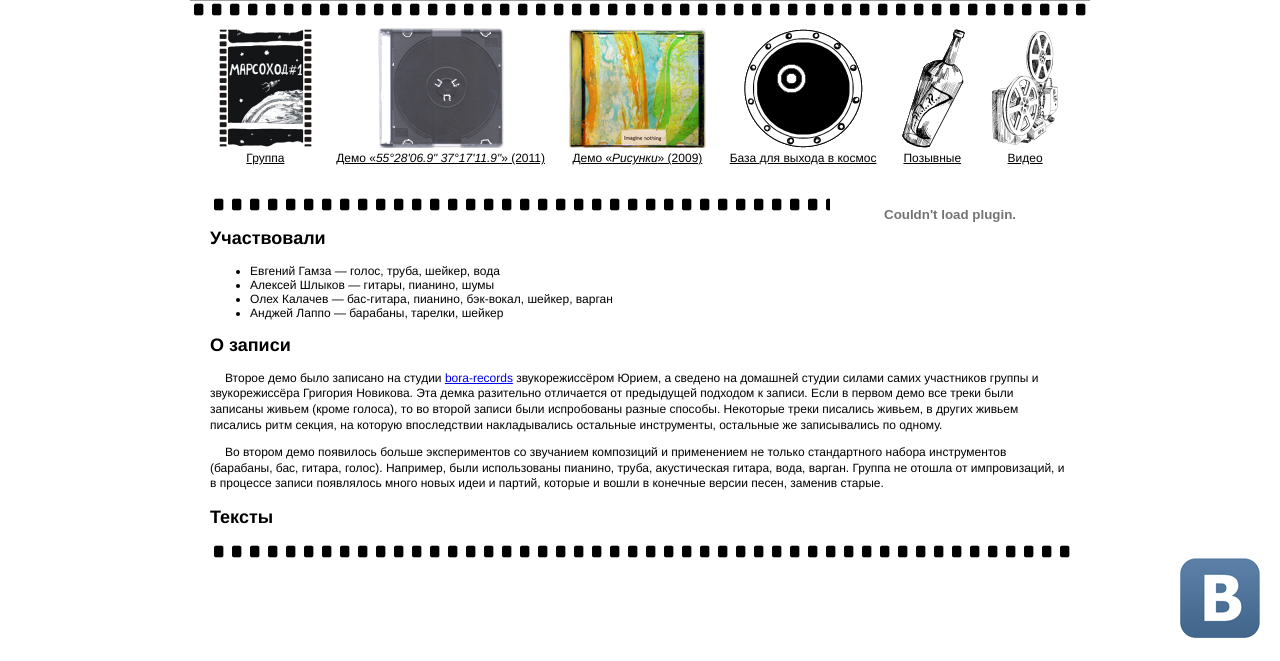
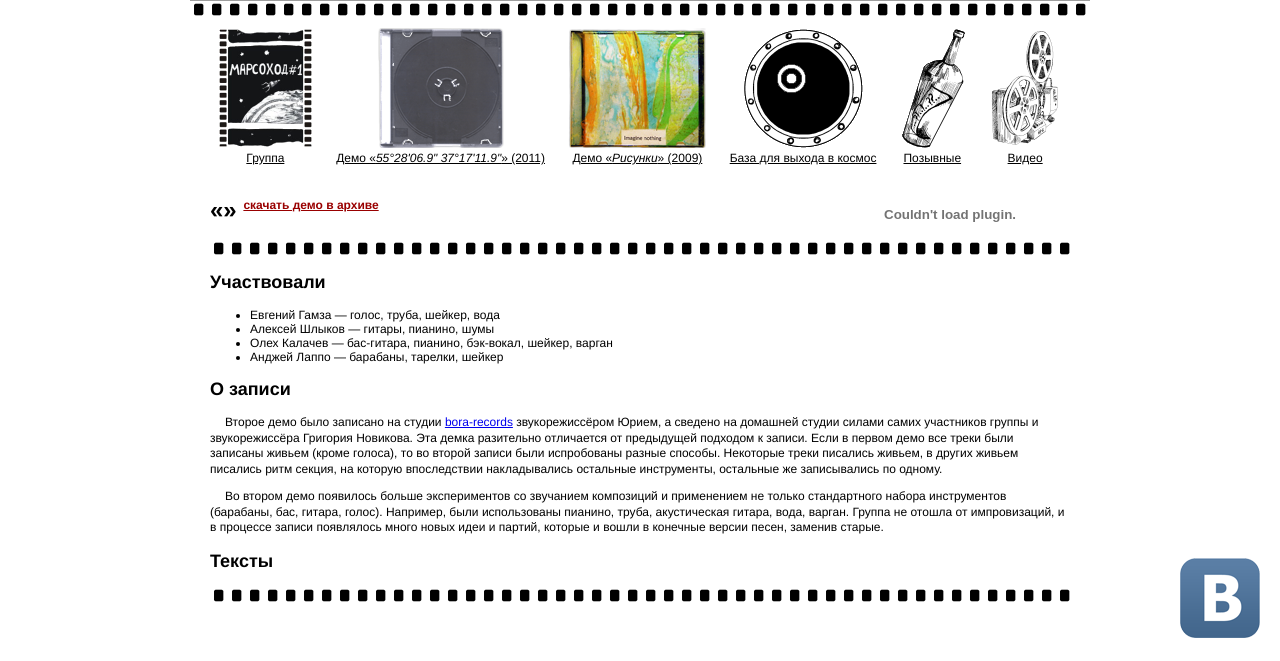
Before and after one commit to okalachev/marsohod1, a Python web app: template templates/demo2.html in a window 1280 px wide. Shown: the part 139-800 px from the top of the page. Run offline with Jinja, Linux system fonts and the light colour scheme; the template is opened without the code that fills it, so the values that code supplies are empty; grey boxes are pictures that could not be loaded.

Commit message:
Firefox links fix, link to demo archives

```diff
--- a/css/main.css
+++ b/css/main.css
@@ -145,9 +145,13 @@ button.play {
 	padding: 10px;
 	text-align: center;
 	color: black;
+	text-decoration: none;
 }
 #menu a:hover {
 	background: #ccccff;
+}
+#menu span {
+	text-decoration: underline;
 }
 .frames {
 	height:140px;
@@ -226,3 +230,11 @@ hr {
 .demo2-tracklist .mp3-link:hover {
 	color: #e90000;
 }
+.archive-link {
+	font-size: 0.5em;
+	vertical-align: super;
+	color: #990000;
+}
+.archive-link:hover {
+	color: #e90000;
+}
--- a/templates/base.html
+++ b/templates/base.html
@@ -1,5 +1,4 @@
-<!DOCTYPE HTML PUBLIC "-//W3C//DTD HTML 4.01//EN"
-	"http://www.w3.org/TR/html4/strict.dtd">
+<!DOCTYPE HTML PUBLIC "-//W3C//DTD HTML 4.01//EN" "http://www.w3.org/TR/html4/strict.dtd">
 <html>
 <head>
 	<title>{% block title %}Марсоход#1{% endblock %}</title>
@@ -35,12 +34,30 @@
 		<div class=frames style='background-image:url(/img/head/{{ rand(1, 9) }}.jpg)'></div>
 		<div class=frameholes></div>
 		<div id=menu>
-			<a href="/band/"><img src='/img/logo.png'><br>Группа</a>
-			<a href="/records/demo2/"><img src='/img/menu/demo2.png' title="55°28'06.9&quot; 37°17'11.9&quot; (2011)"><br>Демо &laquo;<em>55°28'06.9&quot; 37°17'11.9&quot;</em>&raquo; (2011)</a>
-			<a href="/records/risunki/"><img src='/img/menu/risunki.png' title='"Рисунки" (2009)'><br>Демо &laquo;<em>Рисунки</em>&raquo; (2009)</a>
-			<a href="/base/"><img src='/img/menu/base.png'><br>База для выхода в космос</a>
-			<a href="/calls/"><img src='/img/menu/calls.png'><br>Позывные</a>
-			<a href='/video/'><img src="/img/menu/video.png"><br>Видео</a>
+			<a href="/band/">
+				<img src='/img/logo.png'><br>
+				<span>Группа</span>
+			</a>
+			<a href="/records/demo2/">
+				<img src='/img/menu/demo2.png' title="55°28'06.9&quot; 37°17'11.9&quot; (2011)"><br>
+				<span>Демо &laquo;<em>55°28'06.9&quot; 37°17'11.9&quot;</em>&raquo; (2011)</span>
+			</a>
+			<a href="/records/risunki/">
+				<img src='/img/menu/risunki.png' title='"Рисунки" (2009)'><br>
+				<span>Демо &laquo;<em>Рисунки</em>&raquo; (2009)</span>
+			</a>
+			<a href="/base/">
+				<img src='/img/menu/base.png'><br>
+				<span>База для выхода в космос</span>
+			</a>
+			<a href="/calls/">
+				<img src='/img/menu/calls.png'><br>
+				<span>Позывные</span>
+			</a>
+			<a href='/video/'>
+				<img src="/img/menu/video.png"><br>
+				<span>Видео</span>
+			</a>
 		</div>
 
 		<div id=content>
--- a/templates/demo2.html
+++ b/templates/demo2.html
@@ -5,7 +5,7 @@
 
 {% block content %}
 
-<h1><div style="float: right;margin-top:6px;">{{ flash.dew("/demo2.xml") }}</div>{{ album.title }}</h1>
+<h1><div style="float: right;margin-top:6px;">{{ flash.dew("/demo2.xml") }}</div>&laquo;{{ album.title }}&raquo; <a class="archive-link" href="/media/archive/marsohod1-demo2.rar">скачать демо в архиве</a></h1>
 
 {% for p in photos %}
 	{{ photo.thumb(p) }}
--- a/templates/risunki.html
+++ b/templates/risunki.html
@@ -5,6 +5,8 @@
 {% block title %}Демо «Рисунки»{% endblock %}
 
 {% block content %}
+
+<h1>&laquo;{{ album.title }}&raquo; <a class="archive-link" href="/media/archive/marsohod1-demo1.rar">скачать демо в архиве</a></h1>
 
 <div class='album-view risunki'>
 	<div id=description>
@@ -24,7 +26,7 @@
 			{% endfor %}
 		</ol>
 		{{ flash.dew("/risunki.xml") }}
-		<div>Слова и музыка &mdash; Imagine nothing</div>
+		<div>Слова и музыка &mdash; Марсоход#1</div>
 		<div id=links>
 			<a href='http://community.livejournal.com/img_nothing'>http://community.livejournal.com/img_nothing</a><br>
 			<a href='http://vkontakte.ru/club770007'>http://vkontakte.ru/club770007</a><br>
```
